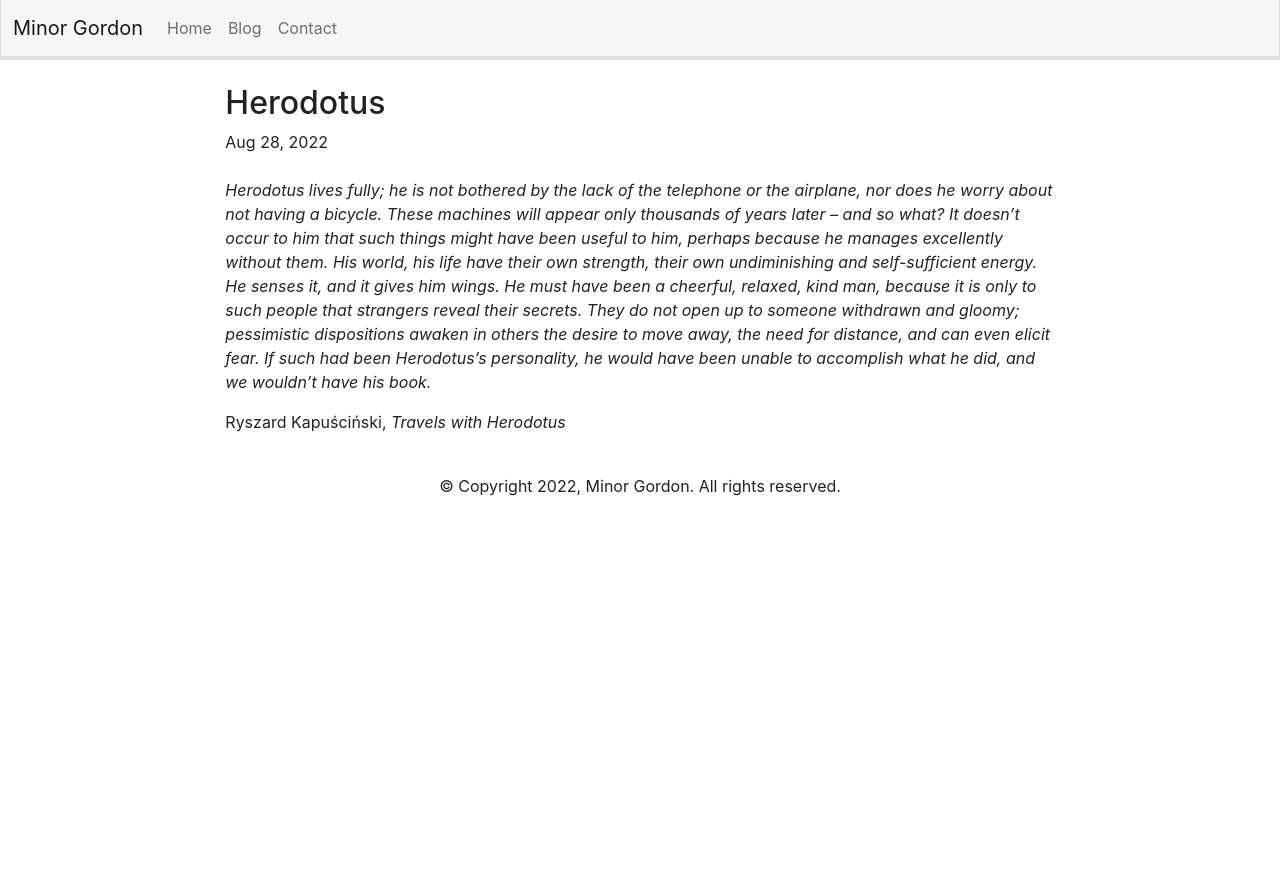
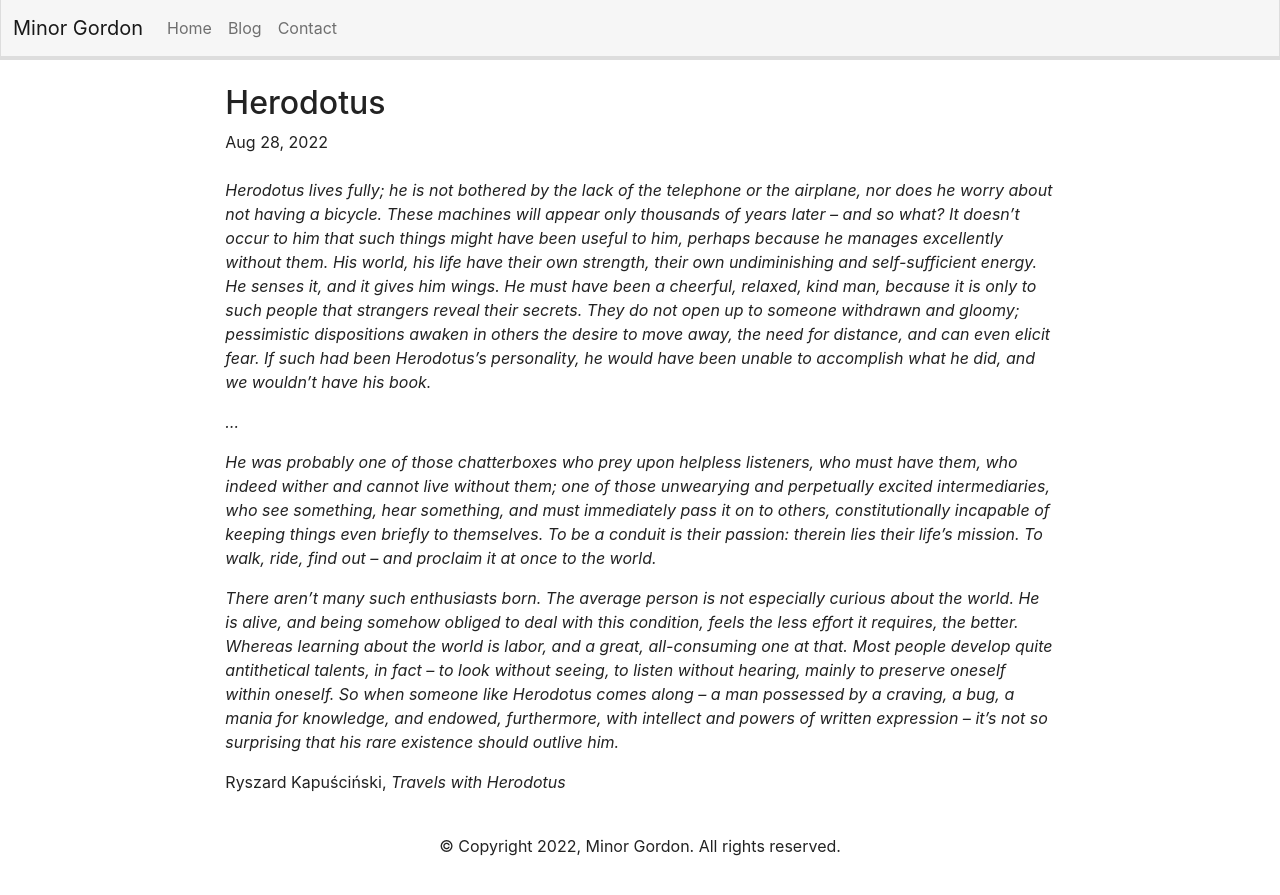
Before and after one commit to minorg/minorgordon.net, a Jekyll site: the page built from _posts/2022-08-28-herodotus.md, in a window 1280 px wide. Shown: the top 895 px of the page. Built offline with Jekyll 4.4.1, drawn with Linux system fonts in a browser that asks for light colours.

Commit message:
expand paragraph

```diff
--- a/_posts/2022-08-28-herodotus.md
+++ b/_posts/2022-08-28-herodotus.md
@@ -6,5 +6,11 @@ categories: reading
 ---
 
 > Herodotus lives fully; he is not bothered by the lack of the telephone or the airplane, nor does he worry about not having a bicycle. These machines will appear only thousands of years later -- and so what? It doesn't occur to him that such things might have been useful to him, perhaps because he manages excellently without them. His world, his life have their own strength, their own undiminishing and self-sufficient energy. He senses it, and it gives him wings. He must have been a cheerful, relaxed, kind man, because it is only to such people that strangers reveal their secrets. They do not open up to someone withdrawn and gloomy; pessimistic dispositions awaken in others the desire to move away, the need for distance, and can even elicit fear. If such had been Herodotus's personality, he would have been unable to accomplish what he did, and we wouldn't have his book.
+>
+> ...
+>
+> He was probably one of those chatterboxes who prey upon helpless listeners, who must have them, who indeed wither and cannot live without them; one of those unwearying and perpetually excited intermediaries, who see something, hear something, and must immediately pass it on to others, constitutionally incapable of keeping things even briefly to themselves. To be a conduit is their passion: therein lies their life's mission. To walk, ride, find out -- and proclaim it at once to the world.
+>
+> There aren't many such enthusiasts born. The average person is not especially curious about the world. He is alive, and being somehow obliged to deal with this condition, feels the less effort it requires, the better. Whereas learning about the world is labor, and a great, all-consuming one at that. Most people develop quite antithetical talents, in fact -- to look without seeing, to listen without hearing, mainly to preserve oneself within oneself. So when someone like Herodotus comes along -- a man possessed by a craving, a bug, a mania for knowledge, and endowed, furthermore, with intellect and powers of written expression -- it's not so surprising that his rare existence should outlive him.
 
 Ryszard Kapuściński, _Travels with Herodotus_
```
